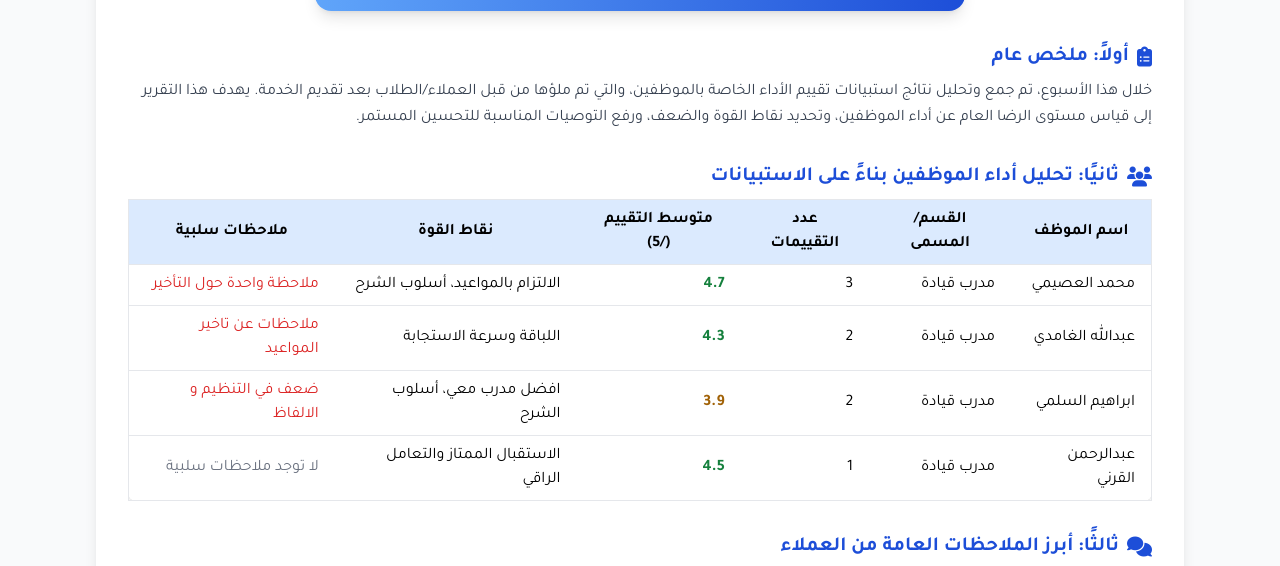
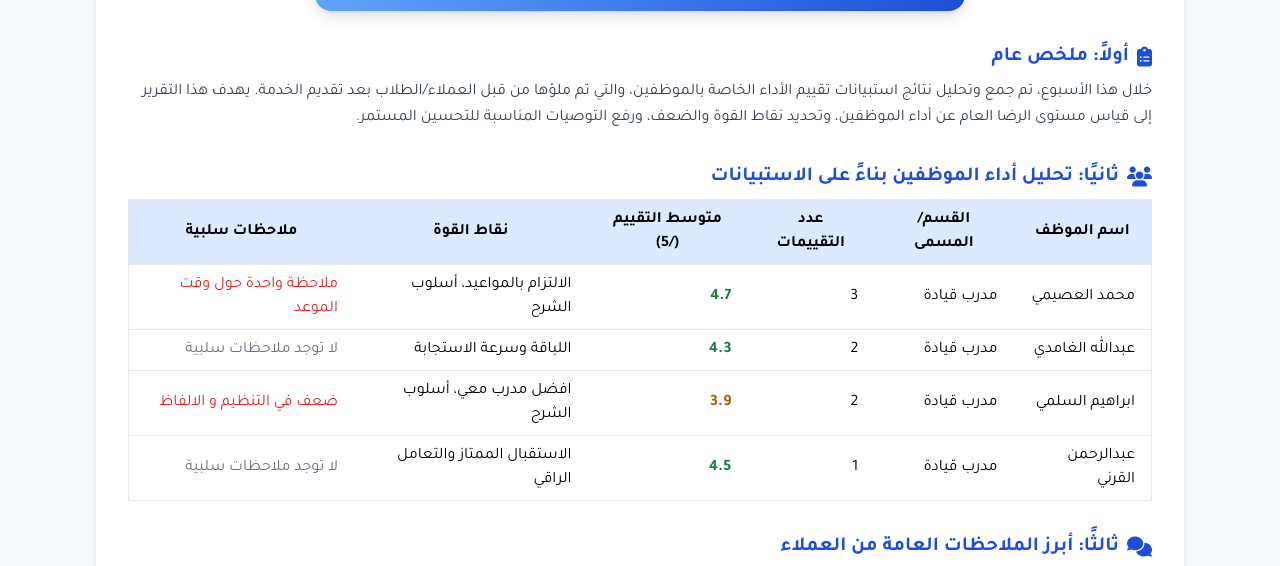
Before and after one commit to various-q/HR, a plain HTML site: page index.html in a window 1280 px wide. Shown: the part 465-1031 px from the top of the page. Drawn offline with nearby package versions, Linux system fonts and the light colour scheme; files that its build step writes are made by us from their sources; files whose address does not match are found by name.

Commit message:
Update index.html

```diff
--- a/index.html
+++ b/index.html
@@ -78,7 +78,7 @@
                             <td class="py-2 px-4 border-b">3</td>
                             <td class="py-2 px-4 border-b font-bold text-green-700">4.7</td>
                             <td class="py-2 px-4 border-b">الالتزام بالمواعيد، أسلوب الشرح</td>
-                            <td class="py-2 px-4 border-b text-red-600">ملاحظة واحدة حول التأخير</td>
+                            <td class="py-2 px-4 border-b text-red-600">ملاحظة واحدة حول وقت الموعد</td>
                         </tr>
                         <tr class="hover:bg-gray-50 transition">
                             <td class="py-2 px-4 border-b">عبدالله الغامدي</td>
@@ -86,7 +86,7 @@
                             <td class="py-2 px-4 border-b">2</td>
                             <td class="py-2 px-4 border-b font-bold text-green-700">4.3</td>
                             <td class="py-2 px-4 border-b">اللباقة وسرعة الاستجابة</td>
-                            <td class="py-2 px-4 border-b text-red-600">ملاحظات عن تاخير المواعيد</td>
+                            <td class="py-2 px-4 border-b text-gray-500">لا توجد ملاحظات سلبية</td>
                         </tr>
                         <tr class="hover:bg-gray-50 transition">
                             <td class="py-2 px-4 border-b">ابراهيم السلمي</td>
```
